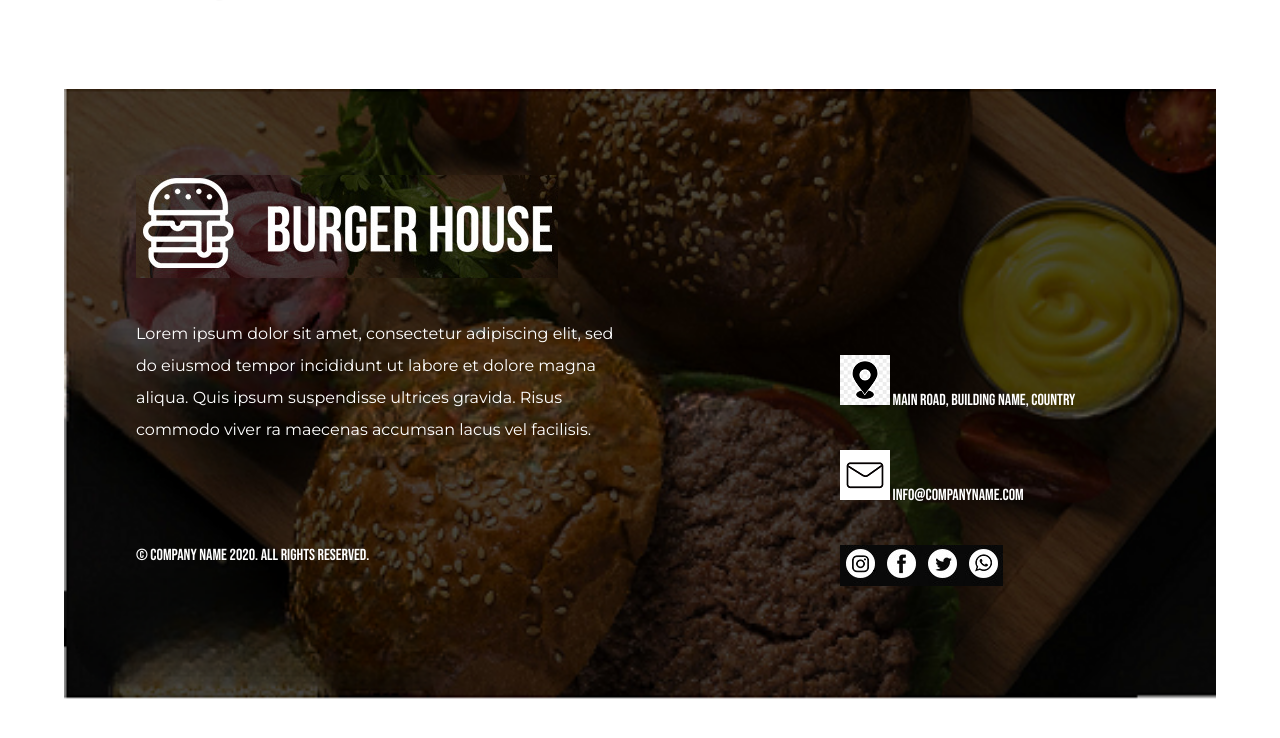
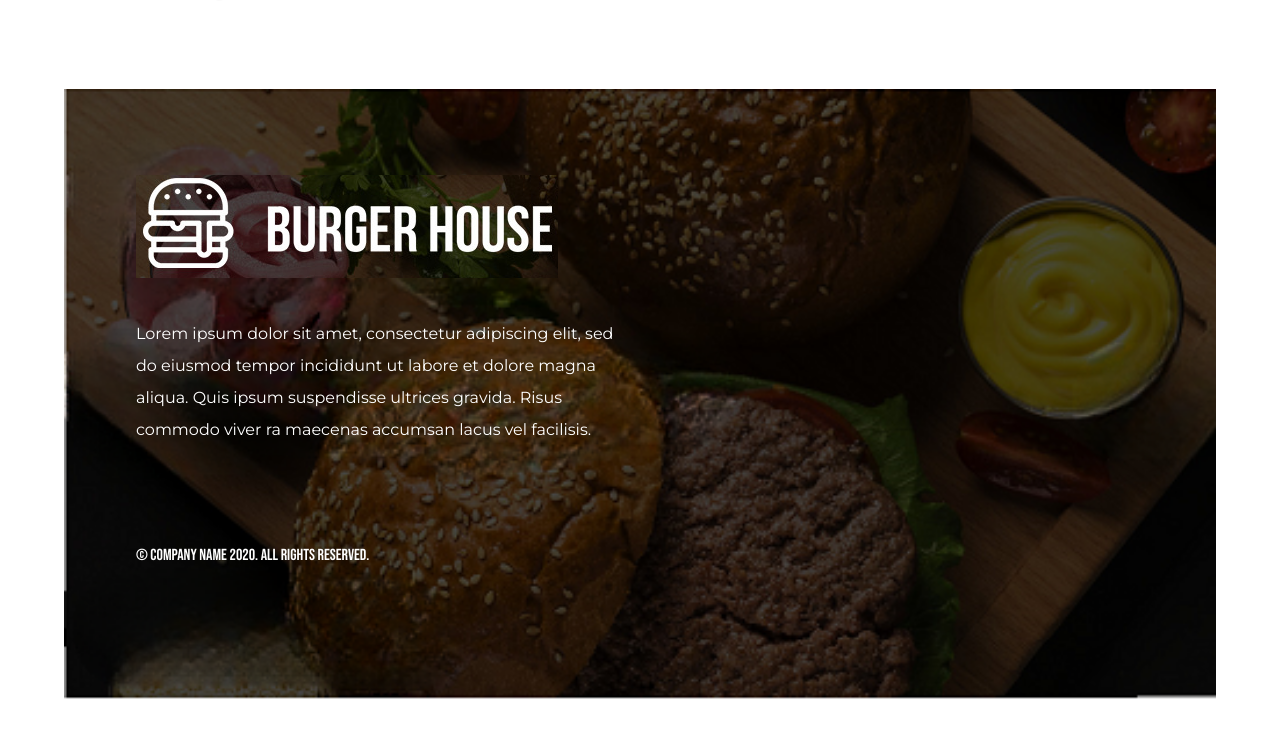
Before and after one commit to HemalMohammed/burger-house, a plain HTML site: page index.html in a window 1280 px wide. Shown: the part 3311-4049 px from the top of the page. Drawn offline with Linux system fonts and the light colour scheme.

Commit message:
Update index.html

```diff
--- a/index.html
+++ b/index.html
@@ -215,25 +215,6 @@
 
   </div>
 
-  <div class="right">
-
-   <p class="p2">
- 	 <img src="images/location.png"
- 	 alt="location">
-
-  	Main Road, Building Name, Country </p>
-
-  	<p class="p3">
-  			 <img src="images/email.png" alt="email">
-
-     info@companyname.com </p>
-     <div class="s-icon">
-  	<img src="images/social_icon.jpg" alt="burger8">
-  </div>
-
-  </div>
-
-
  </div>
 
 	</div>
```
